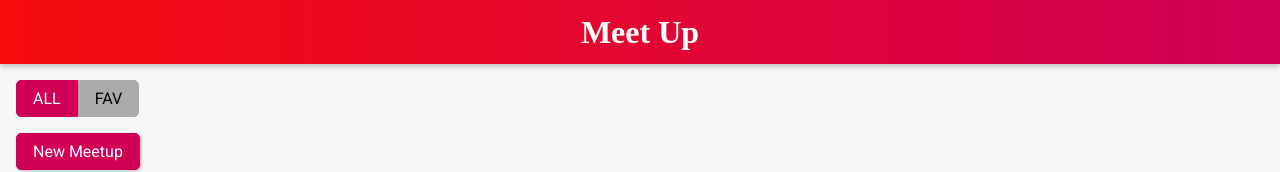
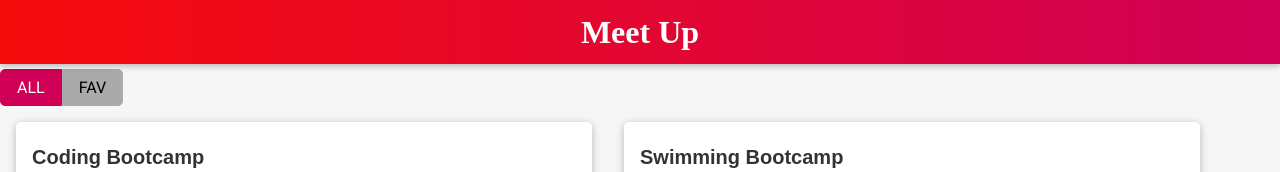
Before and after one commit to smarigowda/my-svelte-project, a Svelte app: page / in a window 1280 px wide. Shown: the top 172 px of the page. Built offline with nearby package versions, Linux system fonts and the light colour scheme.

Commit message:
SUC-44 moved MeetupFilter to MeetupGrid

```diff
--- a/src/App.svelte
+++ b/src/App.svelte
@@ -8,7 +8,6 @@
   import Modal from "./UI/Modal.svelte";
   import { meetupsStore } from "./Meetups/meetups-store.js";
   import MeetupDetail from "./Meetups/MeetupDetail.svelte";
-  import MeetupFilter from "./Meetups/MeetupFilter.svelte";
 
   // function reject(obj, keys) {
   //   return Object.assign(
@@ -20,22 +19,12 @@
   // }
 
   let meetups = [];
-  let filtered = []
-
-  let favOnly = false;
-
-  $: console.log("favOnly =", favOnly);
 
   meetupsStore.subscribe(data => {
     meetups = data;
     console.log("meetups", meetups);
   });
 
-  $: if (favOnly) {
-    filtered = meetups.filter(d => d.isFavourite === true);
-  } else {
-    filtered = meetups;
-  }
   let title = "";
   let subtitle = "";
   let address = "";
@@ -92,18 +81,10 @@
   .meetup-controls {
     margin: 1rem;
   }
-  #meetup-filter {
-    margin: 1rem;
-    margin-top: 5rem;
-  }
 </style>
 
 <Header />
-<section id="meetup-filter">
-  <MeetupFilter
-    on:select-all={() => (favOnly = false)}
-    on:select-fav={() => (favOnly = true)} />
-</section>
+
 <main id="meetups">
   {#if showMeetupDetail}
     <MeetupDetail on:close-details={handleCloseDetails} {detailsId} />
@@ -131,7 +112,7 @@
         {editMeetupId} />
     {/if}
     <MeetupGrid
-      meetups={filtered}
+      {meetups}
       on:togglefavourite={handleToggleFavourite}
       on:show-details={handleShowDetails}
       on:edit-meetup={handleEditMeetup} />
--- a/src/Meetups/MeetupGrid.svelte
+++ b/src/Meetups/MeetupGrid.svelte
@@ -1,8 +1,22 @@
 <script>
   import MeetupItem from "./MeetupItem.svelte";
+  import MeetupFilter from "./MeetupFilter.svelte";
   export let meetups;
+  let favOnly = false;
+  let filtered = [];
+
+  $: if (favOnly) {
+    filtered = meetups.filter(d => d.isFavourite === true);
+  } else {
+    filtered = meetups;
+  }
 </script>
 
-{#each meetups as meetup}
-  <MeetupItem {...meetup} on:togglefavourite on:show-details on:edit-meetup/>
+<section id="meetup-filter">
+  <MeetupFilter
+    on:select-all={() => (favOnly = false)}
+    on:select-fav={() => (favOnly = true)} />
+</section>
+{#each filtered as meetup}
+  <MeetupItem {...meetup} on:togglefavourite on:show-details on:edit-meetup />
 {/each}
```
